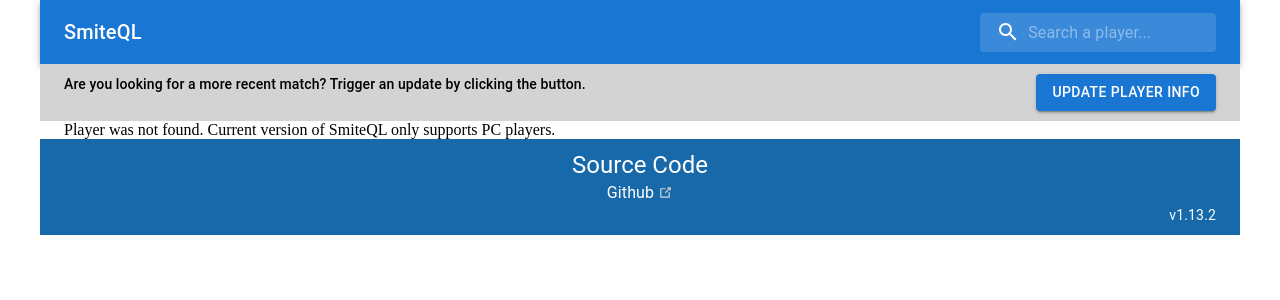
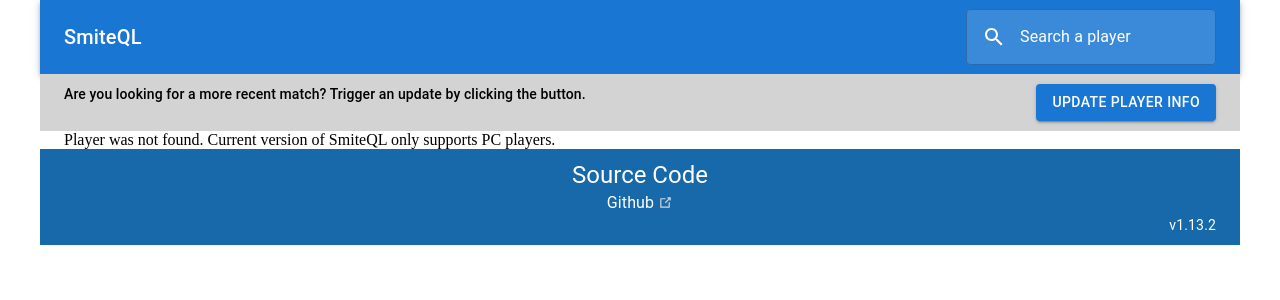
Before and after one commit to davidholyko/smite-ql, a React (Create React App) app: page /player in a window 1280 px wide. Shown: the top 300 px of the page. Built offline with nearby package versions, Linux system fonts and the light colour scheme; no server answers.

Commit message:
fix(search): add auto complete history to search

```diff
--- a/src/components/header/Header.js
+++ b/src/components/header/Header.js
@@ -1,5 +1,4 @@
 import AppBar from '@mui/material/AppBar';
-import Box from '@mui/material/Box';
 import Toolbar from '@mui/material/Toolbar';
 import Typography from '@mui/material/Typography';
 import React from 'react';
@@ -10,10 +9,22 @@
 
 export const Header = () => {
   return (
-    <Box sx={{ flexGrow: 1 }}>
-      <AppBar position="static">
+    <AppBar
+      position="static"
+      sx={{
+        paddingY: '5px',
+      }}
+    >
       <Toolbar>
-          <Typography variant="h6" noWrap component="div" sx={{ flexGrow: 1, display: { xs: 'none', sm: 'block' } }}>
+        <Typography
+          variant="h6"
+          noWrap
+          component="div"
+          sx={{
+            flexGrow: 1,
+            display: { xs: 'none', sm: 'block' },
+          }}
+        >
           <Link to="/" style={{ textDecoration: 'none', color: theme.palette.primary.contrastText }}>
             SmiteQL
           </Link>
@@ -21,6 +32,5 @@
         <Search />
       </Toolbar>
     </AppBar>
-    </Box>
   );
 };
--- a/src/components/search/Search.js
+++ b/src/components/search/Search.js
@@ -1,11 +1,15 @@
 import SearchIcon from '@mui/icons-material/Search';
+import Autocomplete from '@mui/material/Autocomplete';
 import Box from '@mui/material/Box';
-import InputBase from '@mui/material/InputBase';
+// import InputBase from '@mui/material/InputBase';
 import { styled, alpha } from '@mui/material/styles';
+import TextField from '@mui/material/TextField';
 import PropTypes from 'prop-types';
 import React, { useState } from 'react';
+import { useDispatch, useSelector } from 'react-redux';
 import { useNavigate } from 'react-router-dom';
 
+import { savePlayerIdSearch } from '../../reducers/settingsReducer';
 import { theme } from '../../theme';
 
 const SearchWrapper = styled(Box)(({ theme }) => {
@@ -37,28 +41,39 @@
   };
 });
 
-const StyledInputBase = styled(InputBase)(({ theme }) => {
+const SearchInput = styled(TextField)(({ theme }) => {
   return {
     color: 'inherit',
-    '#search-form': {
-      padding: theme.spacing(1, 1, 1, 0),
-      // vertical padding + font size from searchIcon
-      paddingLeft: `calc(1em + ${theme.spacing(4)})`,
-      transition: theme.transitions.create('width'),
-      width: '100%',
-      [theme.breakpoints.up('sm')]: {
-        width: '20ch',
-        '&:focus': {
-          width: '30ch',
-        },
+    transition: theme.transitions.create('width'),
+    '#search-player-auto-complete': {
+      color: 'white',
+      paddingLeft: '2em',
+      marginLeft: '0.75em',
+      transition: 'width 0.25s ease-in-out',
+      width: '20ch',
+      '&:focus': {
+        width: '30ch',
       },
+    },
+    '#search-player-auto-complete-label': {
+      backgroundColor: 'rgba(0,0,0,0)',
+      color: 'white',
+      // offset playerholder text when unfocused
+      paddingLeft: '2.5em',
+    },
+    '#search-player-auto-complete-label.Mui-focused': {
+      color: 'white',
+      // undo offset when focused
+      paddingLeft: '0em',
     },
   };
 });
 
 export const Search = () => {
   const navigate = useNavigate();
+  const dispatch = useDispatch();
   const [searchText, setSearchText] = useState('');
+  const previousSearches = useSelector((state) => state.settings.searchHistory);
 
   const onChange = (event) => {
     setSearchText(event.target.value);
@@ -67,6 +82,7 @@
   const onKeyDown = (event) => {
     if (event.key === 'Enter') {
       navigate(`/player/${searchText}`);
+      dispatch(savePlayerIdSearch(searchText));
     }
   };
 
@@ -75,15 +91,17 @@
       <SearchIconWrapper theme={theme}>
         <SearchIcon />
       </SearchIconWrapper>
-      <StyledInputBase
-        id="search-form"
-        autoComplete="off"
-        inputProps={{ 'aria-label': 'search' }}
-        placeholder="Search a player..."
-        onChange={onChange}
-        onKeyDown={onKeyDown}
-        value={searchText}
+      <Autocomplete
+        id="search-player-auto-complete"
+        disablePortal={true}
+        options={previousSearches}
         theme={theme}
+        freeSolo={true}
+        sx={{ minWidth: '250px' }}
+        getOptionLabel={(option) => String(option)}
+        renderInput={(params) => (
+          <SearchInput {...params} onChange={onChange} onKeyDown={onKeyDown} label="Search a player" />
+        )}
       />
     </SearchWrapper>
   );
--- a/src/reducers/index.js
+++ b/src/reducers/index.js
@@ -2,8 +2,10 @@
 
 import { globalReducer } from './globalReducer';
 import { playerReducer } from './playerReducer';
+import { settingsReducer } from './settingsReducer';
 
 export const rootReducer = combineReducers({
   global: globalReducer,
   player: playerReducer,
+  settings: settingsReducer,
 });
--- /dev/null
+++ b/src/reducers/settingsReducer.js
@@ -0,0 +1,38 @@
+import { createSlice } from '@reduxjs/toolkit';
+import uniq from 'lodash/uniq';
+
+export const settingsSlice = createSlice({
+  name: 'settings',
+  initialState: {
+    searchHistory: [],
+  },
+  reducers: {
+    savePlayerIdSearch: (state, action) => {
+      // only save last 10 recent searches
+      const history = [...state.searchHistory];
+
+      if (history.length > 10) {
+        history.pop();
+      }
+
+      history.unshift(action.payload);
+
+      state.searchHistory = uniq(history);
+    },
+    removePlayerIdSearch: (state, action) => {
+      const history = [...state.searchHistory];
+      // when we visit a page for a player that doesn't exist
+      // that player will be the first item in our searchHistory
+
+      if (history[0] === action.payload) {
+        history.shift();
+      }
+
+      state.searchHistory = history;
+    },
+  },
+});
+
+// Action creators are generated for each case reducer function
+export const { savePlayerIdSearch } = settingsSlice.actions;
+export const settingsReducer = settingsSlice.reducer;
```
Also changed, not shown: src/reducers/matchDetailsReducer.js (deleted), src/reducers/matchHistoryReducer.js (deleted). Lines whose indentation alone changed are shown as unchanged.
